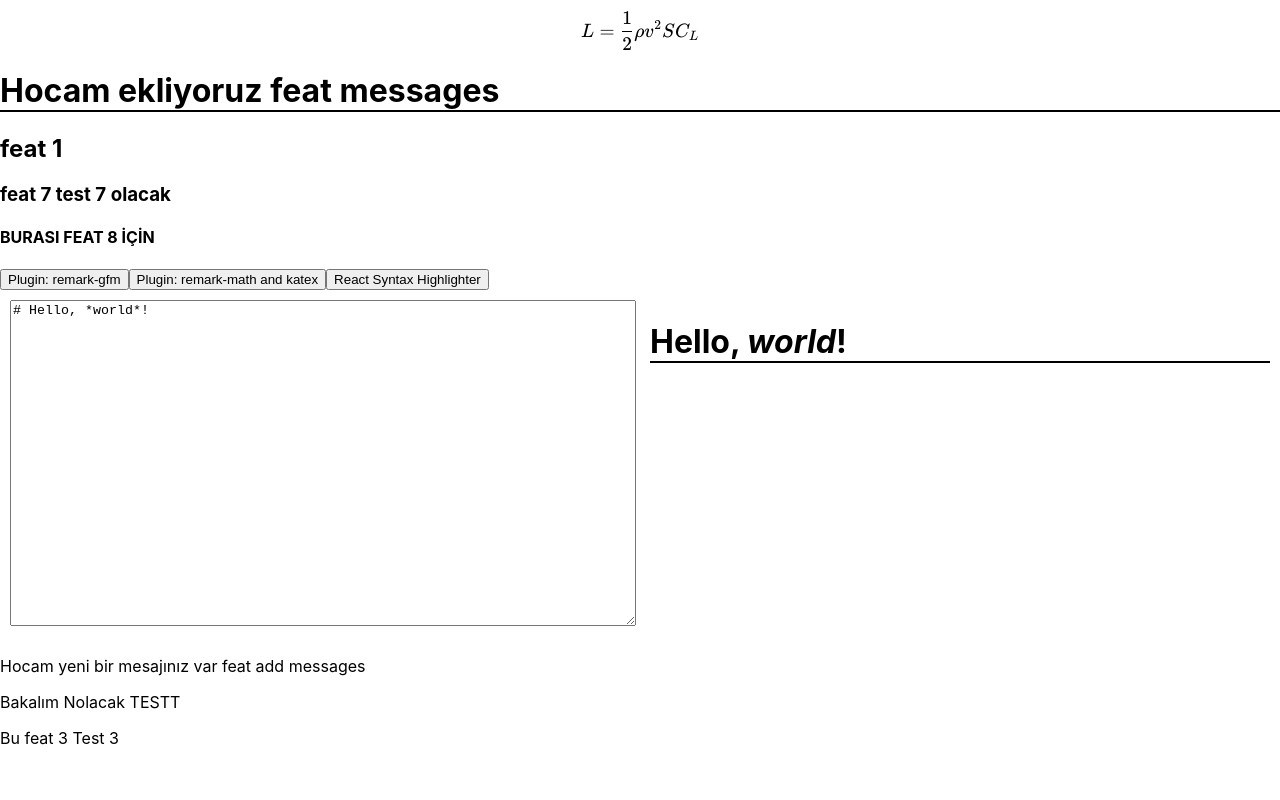
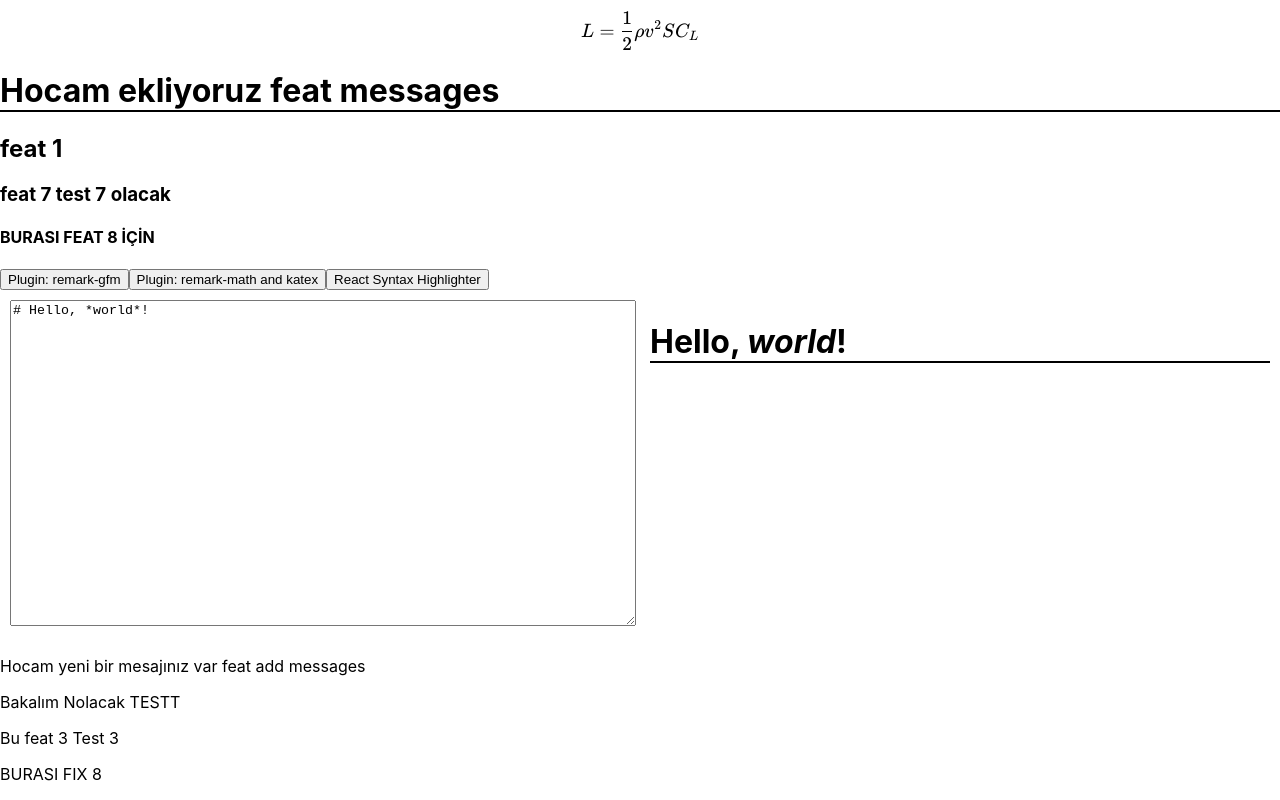
Before and after one commit to yeged/React-i18next, a React (Create React App) app: page / in a window 1280 px wide. Shown: the part 231-1031 px from the top of the page. Before the commit the page ends 995 px from the top, so only its background shows below. Built offline with nearby package versions, Linux system fonts and the light colour scheme.

Commit message:
ISV-FIX 8 SONRADAN (#21)

```diff
--- a/src/App.tsx
+++ b/src/App.tsx
@@ -79,6 +79,7 @@ function App() {
       <p>Hocam yeni bir mesajınız var feat add messages</p>
       <p>Bakalım Nolacak TESTT</p>
       <p>Bu feat 3 Test 3</p>
+      <p>BURASI FIX 8</p>
     </div>
   );
 }
```
